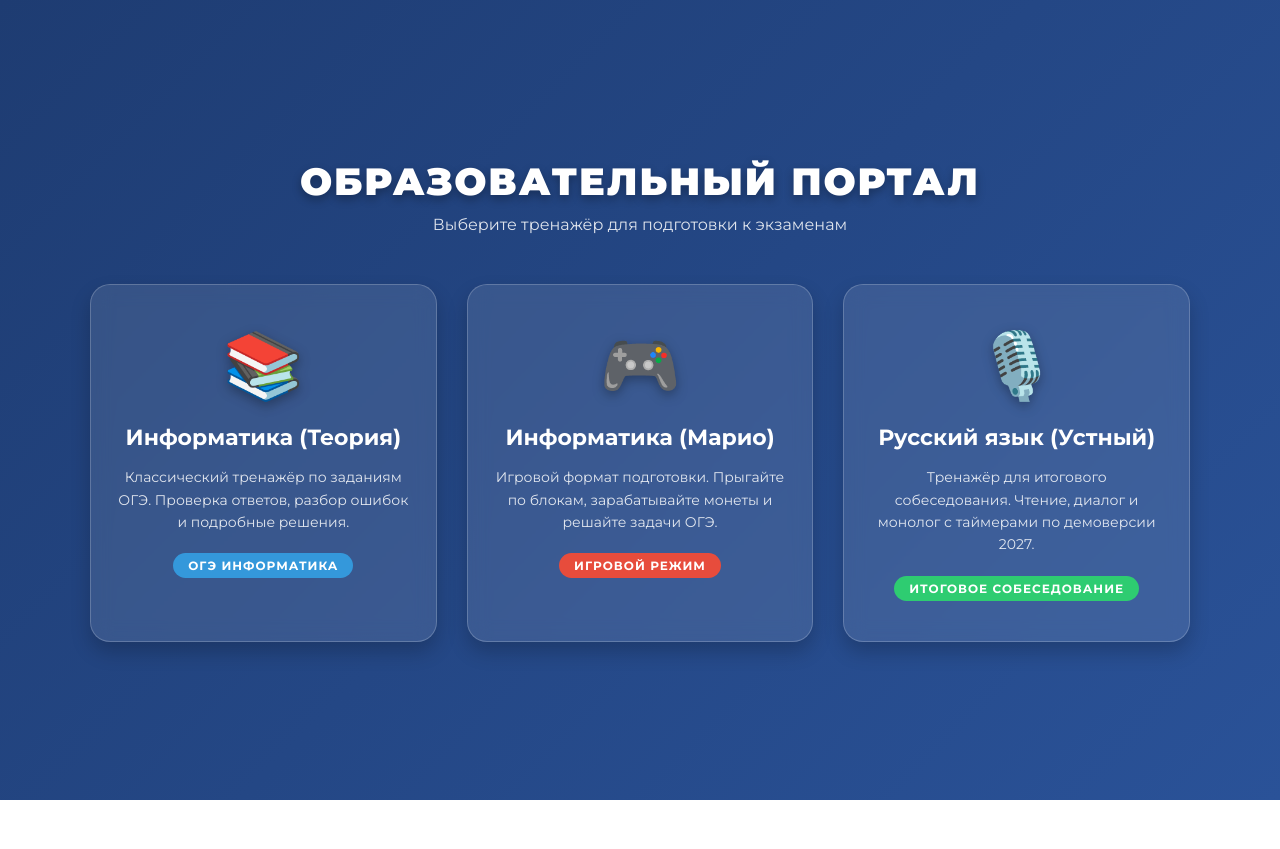
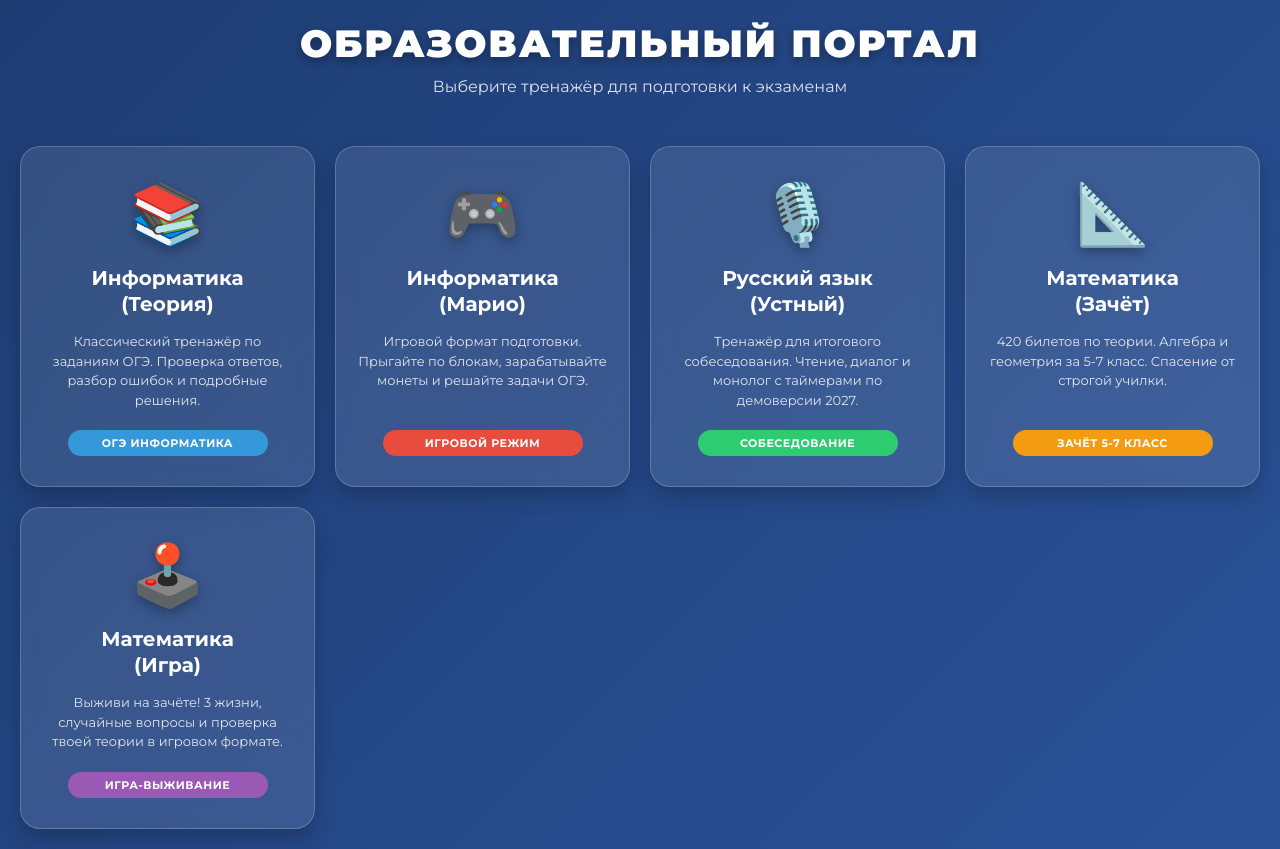
Before and after one commit to kir98-lik/oge_inf_and_itog, a plain HTML site: page index.html in a window 1280 px wide. Before the commit the page ends 800 px from the top, so only its background shows below. Drawn offline with Linux system fonts and the light colour scheme.

Commit message:
Update index.html

```diff
--- a/index.html
+++ b/index.html
@@ -19,7 +19,7 @@
         color: #fff;
     }
     .container {
-        max-width: 1100px;
+        max-width: 1300px; /* Увеличили ширину, чтобы влезли 4 карточки */
         width: 100%;
         text-align: center;
     }
@@ -38,40 +38,45 @@
     }
     .grid {
         display: grid;
-        grid-template-columns: repeat(auto-fit, minmax(300px, 1fr));
-        gap: 30px;
+        /* auto-fit и minmax делают сетку адаптивной: 4 в ряд или 2х2 */
+        grid-template-columns: repeat(auto-fit, minmax(260px, 1fr));
+        gap: 20px;
+        align-items: stretch; /* Выравниваем карточки по высоте */
     }
     .card {
         background: rgba(255, 255, 255, 0.1);
         backdrop-filter: blur(10px);
         border: 1px solid rgba(255, 255, 255, 0.2);
         border-radius: 20px;
-        padding: 40px 25px;
+        padding: 30px 20px;
         text-decoration: none;
         color: #fff;
         transition: 0.3s;
         display: flex;
         flex-direction: column;
         align-items: center;
+        justify-content: space-between; /* Распределяем контент равномерно */
         box-shadow: 0 10px 20px rgba(0,0,0,0.2);
     }
     .card:hover {
-        transform: translateY(-10px);
-        background: rgba(255, 255, 255, 0.2);
+        transform: translateY(-8px);
+        background: rgba(255, 255, 255, 0.15);
         box-shadow: 0 15px 30px rgba(0,0,0,0.4);
-        border-color: rgba(255, 255, 255, 0.5);
+        border-color: rgba(255, 255, 255, 0.4);
     }
-    .card .icon { font-size: 65px; margin-bottom: 20px; filter: drop-shadow(0 4px 6px rgba(0,0,0,0.3)); }
-    .card h2 { font-size: 22px; margin-bottom: 15px; font-weight: 700; }
-    .card p { font-size: 14px; opacity: 0.85; text-align: center; line-height: 1.6; }
+    .card .icon { font-size: 60px; margin-bottom: 15px; filter: drop-shadow(0 4px 6px rgba(0,0,0,0.3)); }
+    .card h2 { font-size: 20px; margin-bottom: 15px; font-weight: 700; line-height: 1.3; }
+    .card p { font-size: 13px; opacity: 0.85; text-align: center; line-height: 1.5; margin-bottom: 20px; flex-grow: 1; }
     .card .tag {
-        margin-top: 20px;
         background: #e74c3c;
-        padding: 5px 15px;
+        padding: 6px 15px;
         border-radius: 20px;
-        font-size: 12px;
+        font-size: 11px;
         font-weight: bold;
-        letter-spacing: 1px;
+        letter-spacing: 0.5px;
+        text-align: center;
+        width: 100%;
+        max-width: 200px;
     }
 </style>
 </head>
@@ -85,7 +90,7 @@
         <!-- Карточка 1: Тренажёр по информатике -->
         <a href="trainer.html" class="card">
             <div class="icon">📚</div>
-            <h2>Информатика (Теория)</h2>
+            <h2>Информатика<br>(Теория)</h2>
             <p>Классический тренажёр по заданиям ОГЭ. Проверка ответов, разбор ошибок и подробные решения.</p>
             <div class="tag" style="background: #3498db;">ОГЭ ИНФОРМАТИКА</div>
         </a>
@@ -93,7 +98,7 @@
         <!-- Карточка 2: Игра Марио -->
         <a href="game.html" class="card">
             <div class="icon">🎮</div>
-            <h2>Информатика (Марио)</h2>
+            <h2>Информатика<br>(Марио)</h2>
             <p>Игровой формат подготовки. Прыгайте по блокам, зарабатывайте монеты и решайте задачи ОГЭ.</p>
             <div class="tag" style="background: #e74c3c;">ИГРОВОЙ РЕЖИМ</div>
         </a>
@@ -101,9 +106,25 @@
         <!-- Карточка 3: Русский язык -->
         <a href="speaking.html" class="card">
             <div class="icon">🎙️</div>
-            <h2>Русский язык (Устный)</h2>
+            <h2>Русский язык<br>(Устный)</h2>
             <p>Тренажёр для итогового собеседования. Чтение, диалог и монолог с таймерами по демоверсии 2027.</p>
-            <div class="tag" style="background: #2ecc71;">ИТОГОВОЕ СОБЕСЕДОВАНИЕ</div>
+            <div class="tag" style="background: #2ecc71;">СОБЕСЕДОВАНИЕ</div>
+        </a>
+
+        <!-- Карточка 4: Математика Зачёт (Билеты) -->
+        <a href="math_tickets.html" class="card">
+            <div class="icon">📐</div>
+            <h2>Математика<br>(Зачёт)</h2>
+            <p>420 билетов по теории. Алгебра и геометрия за 5-7 класс. Спасение от строгой училки.</p>
+            <div class="tag" style="background: #f39c12;">ЗАЧЁТ 5-7 КЛАСС</div>
+        </a>
+
+        <!-- Карточка 5: Математика Игра -->
+        <a href="math_game.html" class="card">
+            <div class="icon">🕹️</div>
+            <h2>Математика<br>(Игра)</h2>
+            <p>Выживи на зачёте! 3 жизни, случайные вопросы и проверка твоей теории в игровом формате.</p>
+            <div class="tag" style="background: #9b59b6;">ИГРА-ВЫЖИВАНИЕ</div>
         </a>
     </div>
 </div>
```
